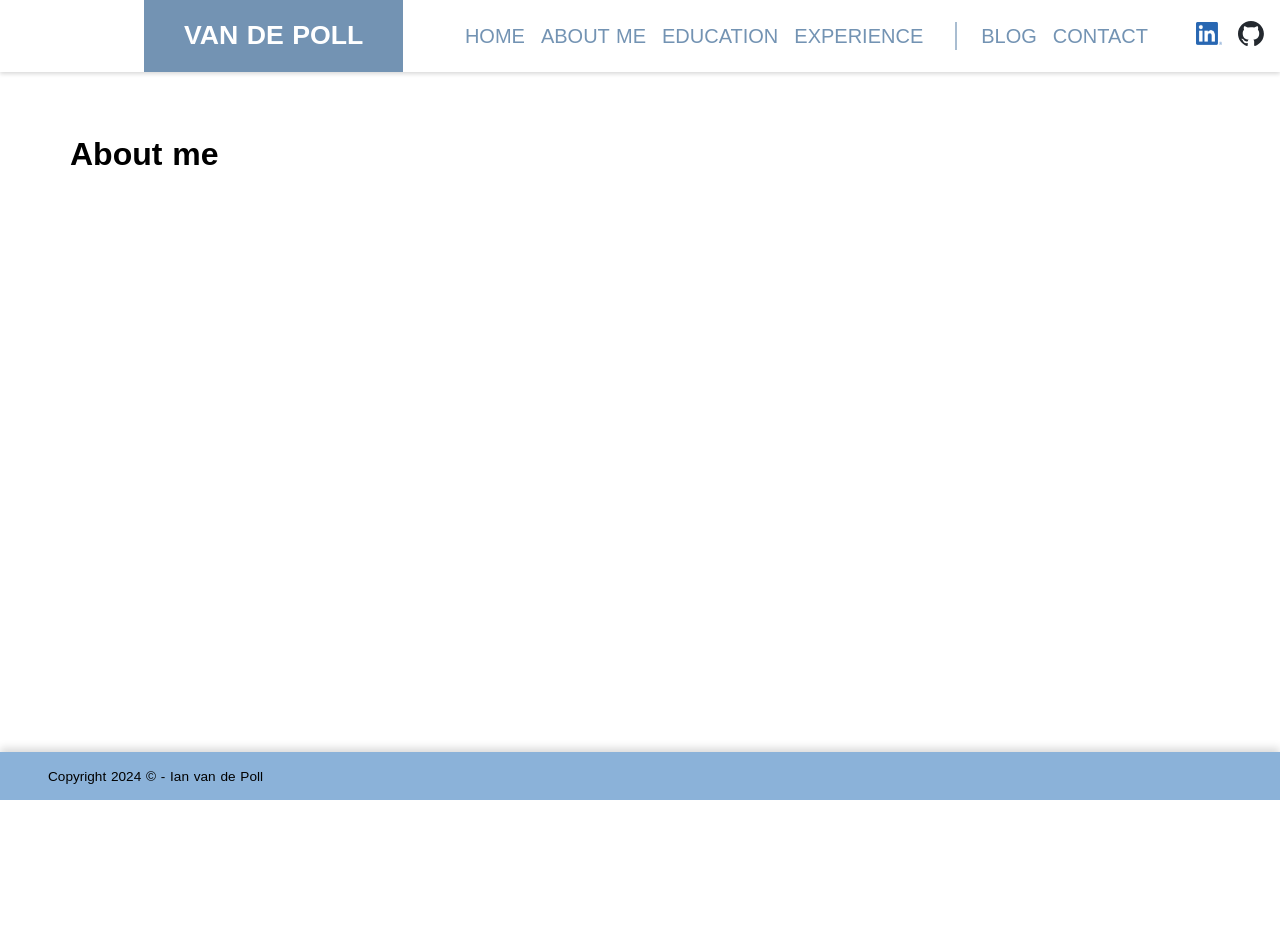
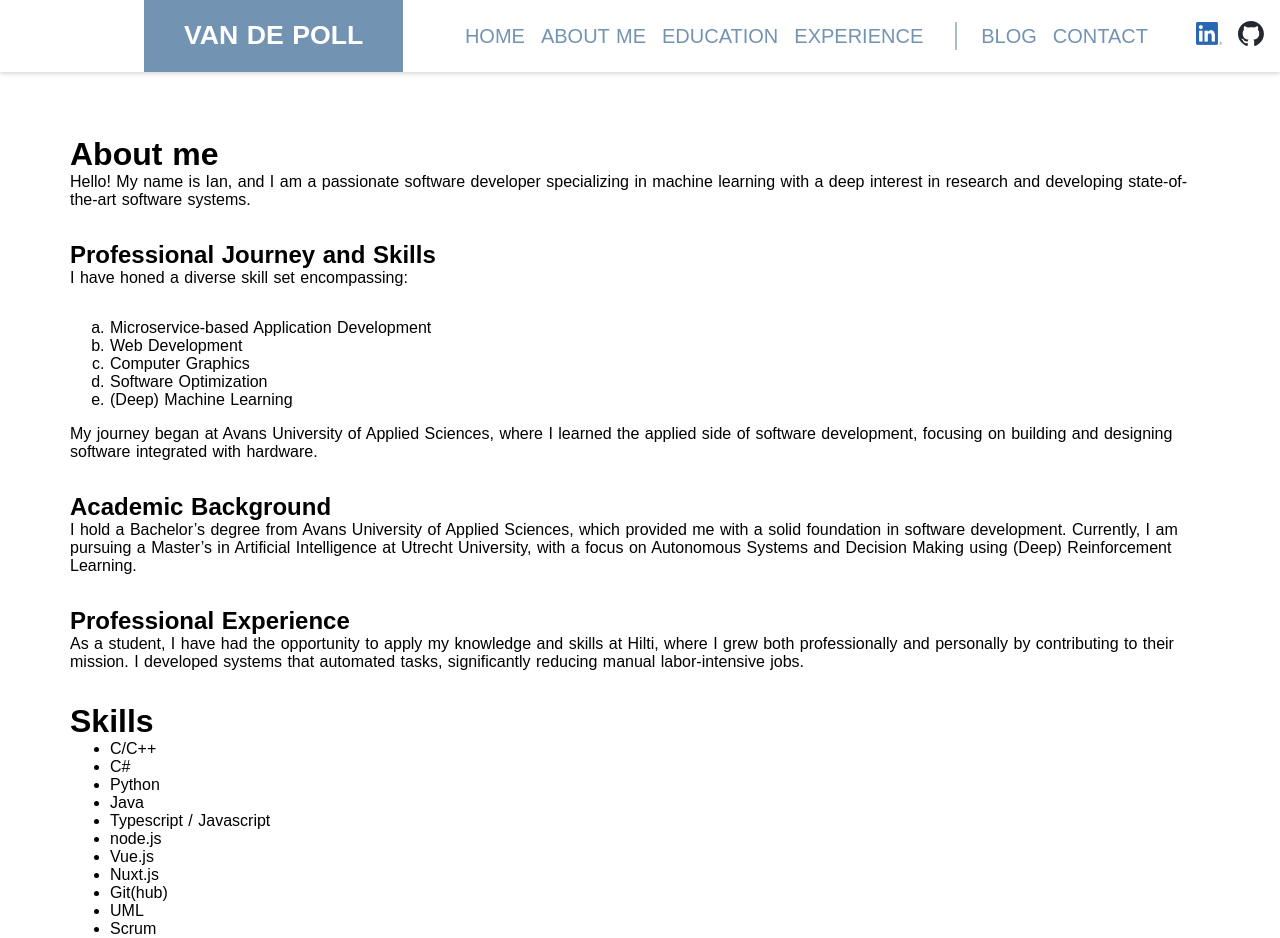
Before and after one commit to tragamota/ianvandepoll.nl, a Nuxt app: page /about in a window 1280 px wide. Shown: the top 938 px of the page. Before the commit the page ends 800 px from the top, so only its background shows below. Built offline with nearby package versions, Linux system fonts and the light colour scheme.

Commit message:
Add overall content of the about me page

```diff
--- a/pages/about.vue
+++ b/pages/about.vue
@@ -1,5 +1,118 @@
 <template>
   <div class="content-container">
-    <h1>About me</h1>
+    <div class="about">
+      <h1>About me</h1>
+
+      <p>
+        Hello! My name is Ian, and I am a passionate software developer
+        specializing in machine learning with a deep interest in research and
+        developing state-of-the-art software systems.
+      </p>
+
+      <h2>Professional Journey and Skills</h2>
+      <p>I have honed a diverse skill set encompassing:</p>
+      <ul>
+        <li>Microservice-based Application Development</li>
+        <li>Web Development</li>
+        <li>Computer Graphics</li>
+        <li>Software Optimization</li>
+        <li>(Deep) Machine Learning</li>
+      </ul>
+      <p>
+        My journey began at Avans University of Applied Sciences, where I
+        learned the applied side of software development, focusing on building
+        and designing software integrated with hardware.
+      </p>
+
+      <h2>Academic Background</h2>
+      <p>
+        I hold a Bachelor’s degree from Avans University of Applied Sciences,
+        which provided me with a solid foundation in software development.
+        Currently, I am pursuing a Master’s in Artificial Intelligence at
+        Utrecht University, with a focus on Autonomous Systems and Decision
+        Making using (Deep) Reinforcement Learning.
+      </p>
+
+      <h2>Professional Experience</h2>
+      <p>
+        As a student, I have had the opportunity to apply my knowledge and
+        skills at Hilti, where I grew both professionally and personally by
+        contributing to their mission. I developed systems that automated tasks,
+        significantly reducing manual labor-intensive jobs.
+      </p>
+    </div>
+
+    <!-- <p>
+      Hello, my name is Ian, and I am a passionate Software developer with a
+      specialism in machine learning with a deep interest in research and
+      developing state of the art software system.
+    </p>
+
+    <p>
+      I have developed a diverse skill set in building microservice based
+      application, web development, computer graphics, software optimization &
+      (deep) Machine learning. My journey began at Avans University of applied
+      sciences, where I learned the applied side of sofware development on
+      building and designing software combined with hardware.
+    </p>
+
+    <p>
+      I hold a Bachelor in from Avans University of applied sciences, which
+      provided me with a solid foundation in software development. I currently
+      persue a Masters in Artificial Intelligence at Utrecht University,
+      focussing on Autonomous systems and decision making with (deep)
+      reinforcement learning.
+    </p>
+
+    <p>
+      As a student I have had the opportunity to apply my learned knowledge and
+      skills at Hilti, where i could grow professional and personal by
+      contributing to their mission. I created systems that performed automated
+      task to cut-out manual labour intesive jobs.
+    </p> -->
+
+    <h1>Skills</h1>
+
+    <ul>
+      <li>C/C++</li>
+      <li>C#</li>
+      <li>Python</li>
+      <li>Java</li>
+
+      <li>Typescript / Javascript</li>
+      <li>node.js</li>
+
+      <li>Vue.js</li>
+      <li>Nuxt.js</li>
+
+      <li>Git(hub)</li>
+      <li>UML</li>
+      <li>Scrum</li>
+      <li>Extreme programming</li>
+
+      <li>Jetbrains</li>
+      <li>Linux</li>
+      <li>Docker</li>
+      <li>SQL</li>
+
+      <li>Scikit-learn</li>
+      <li>Pytorch</li>
+    </ul>
   </div>
 </template>
+
+<style lang="scss">
+.about > p {
+  margin-bottom: 2rem;
+}
+
+.about > ul {
+  list-style: lower-latin;
+
+  margin-bottom: 1rem;
+}
+
+.about > li {
+
+}
+</style>
```
